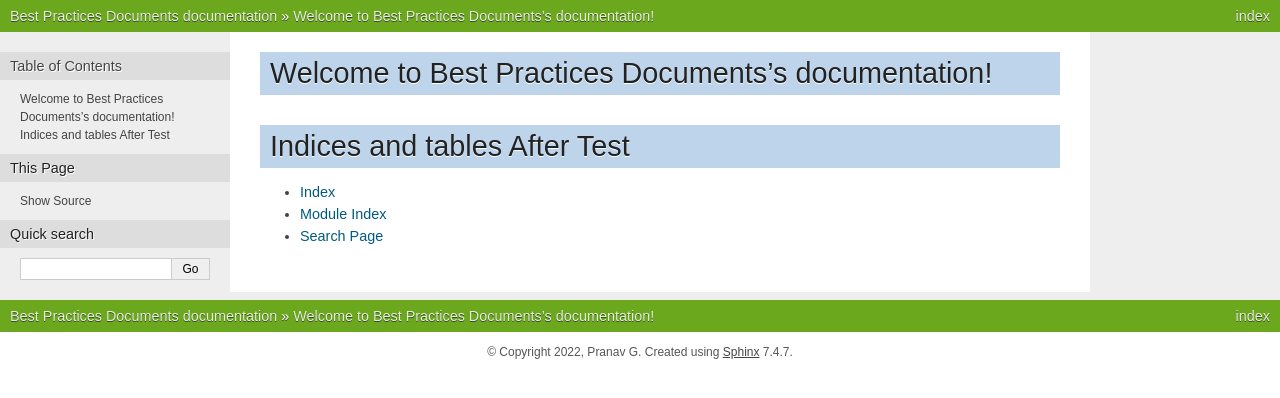
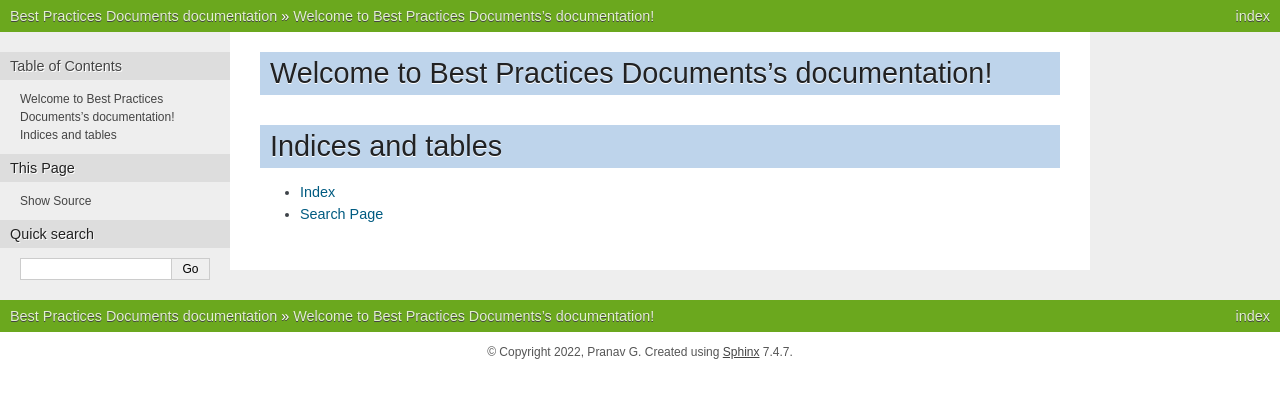
Before and after one commit to pranavgvrk/BestPractices, a Sphinx documentation site: the page built from source/index.rst, in a window 1280 px wide. Shown: the top 398 px of the page. Built offline with Sphinx 7.4.7, drawn with Linux system fonts in a browser that asks for light colours.

Commit message:
Update file

```diff
--- a/source/index.rst
+++ b/source/index.rst
@@ -12,9 +12,8 @@ Welcome to Best Practices Documents's documentation!
 
 
 
-Indices and tables After Test
-=============================
+Indices and tables
+==================
 
 * :ref:`genindex`
-* :ref:`modindex`
 * :ref:`search`
```
